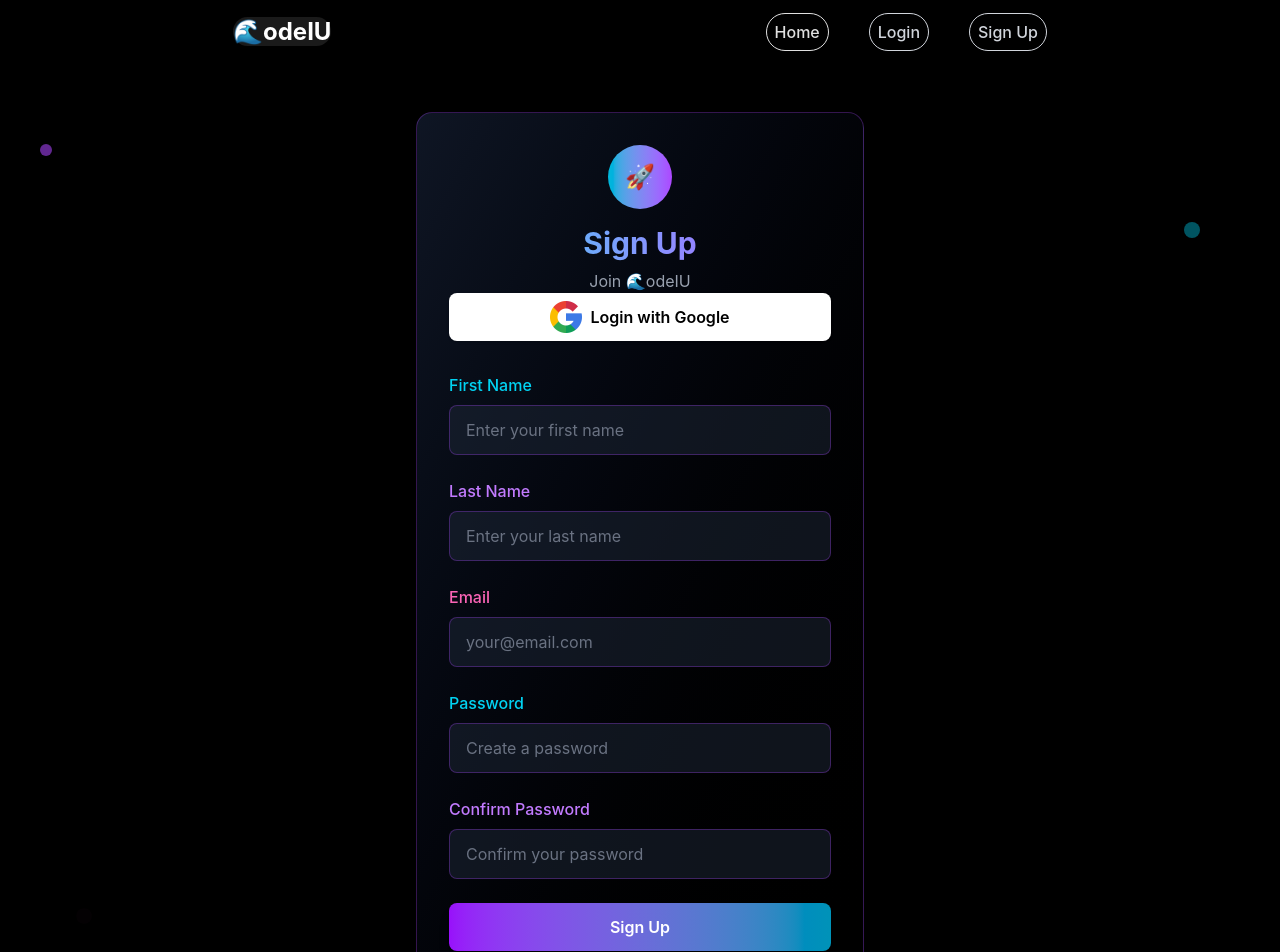
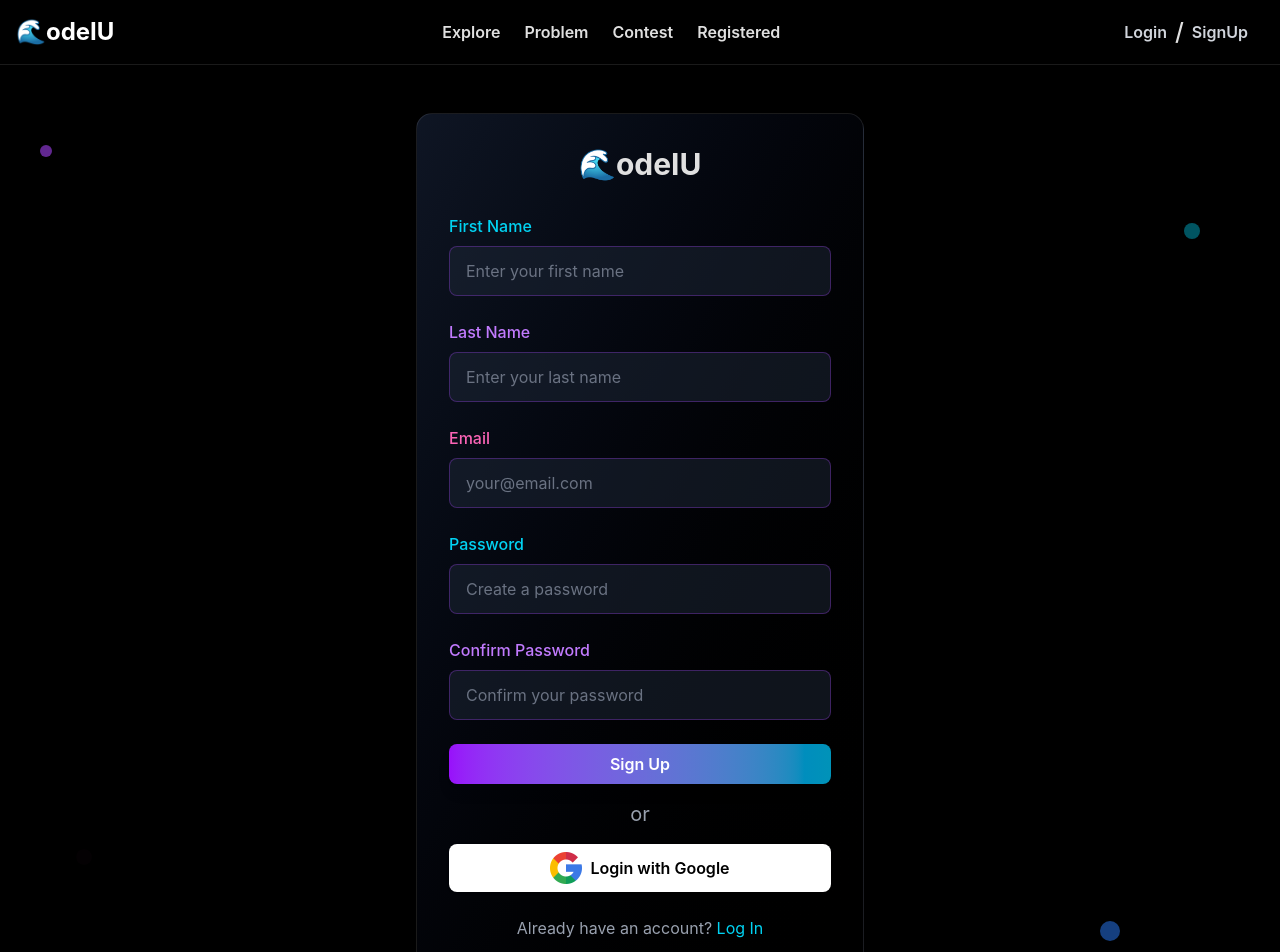
Before and after one commit to blaackstring/codeiu, a Next.js app: page /signup in a window 1280 px wide. Shown: the top 952 px of the page. Built offline with nearby package versions, Linux system fonts and the light colour scheme.

Commit message:
upated landing page , login page , signup page and header

```diff
--- a/src/app/components/Header.jsx
+++ b/src/app/components/Header.jsx
@@ -1,42 +1,66 @@
 'use client'
 
 import Link from 'next/link'
+import { useState } from 'react'
+
 
 export default function Header() {
+
+  const [isLoggedIn , setisLoggedIn] = useState(true);
+
   return (
-    <header className="bg-black/10 backdrop-blur-md shadow-lg p-4 flex justify-center items-center sticky top-0 z-50 ">
+    <header className=" backdrop-blur-md shadow-lg p-2   flex justify-between items-center sticky top-0 z-50 border-b border-white/10  ">
 
-      <div className="w-full  flex justify-around items-center">
+      <div className=" flex justify-between w-full px-2  items-center">
         <div>
-            <Link href="/" className="text-2xl font-bold text-white bg-gradient-to-r rounded-2xl bg-white/10 hover:text-purple-400 bg-transparent transition-all  duration-300">
+            <Link href="/" className="text-2xl font-bold text-white bg-gradient-to-r rounded-2xl  hover:text-purple-400 bg-transparent transition-all  duration-300">
             🌊odeIU
           </Link>
         </div>
-        <div className="">
+
+        {isLoggedIn && (
+          <div>
+          <ul className="flex justify-center items-center gap-6 font-semibold cursor-pointer">
+            <li className='hover:text-white font-semibold transition-colors relative group'>
+              Explore
+              <span className="absolute -bottom-1 left-0 w-0 h-0.5 bg-gradient-to-r  from-white to-gray-200 group-hover:w-full transition-all duration-300"></span>
+            </li>
+            <li className='hover:text-white font-semibold transition-colors relative group'>
+              Problem
+              <span className="absolute -bottom-1 left-0 w-0 h-0.5 bg-gradient-to-r  from-white to-gray-200 group-hover:w-full transition-all duration-300"></span>
+            </li>
+            <li className='hover:text-white font-semibold transition-colors relative group'>
+              Contest
+              <span className="absolute -bottom-1 left-0 w-0 h-0.5 bg-gradient-to-r  from-white to-gray-200 group-hover:w-full transition-all duration-300"></span>
+            </li>
+            <li className='hover:text-white font-semibold transition-colors relative group'>
+              Registered
+              <span className="absolute -bottom-1 left-0 w-0 h-0.5 bg-gradient-to-r  from-white to-gray-200 group-hover:w-full transition-all duration-300"></span>
+            </li>
+          </ul>
+        </div>
+        )}
+
+        <div className=" flex  px-4 py-2 rounded-full">
 
           <nav className="hidden md:block">
-            <ul className="flex space-x-10">
-              <li>
-                <Link href="/" className=" hover:text-cyan-400 bg-transparent border-1 p-2 rounded-4xl font-medium transition-colors relative group">
-                  Home
-                  <span className="absolute -bottom-1 left-0 w-0 h-0.5 bg-gradient-to-r from-cyan-400 to-purple-500 group-hover:w-full transition-all duration-300"></span>
-                </Link>
-              </li>
-              <li>
-                <Link href="/login" className="text-gray-300 hover:text-purple-400 border-1  p-2 rounded-4xl font-medium transition-colors relative group">
+            <ul className="flex justify-center items-center gap-2 font-semibold cursor-pointer">
+              <li className=''>
+                <Link href="/login" className="text-gray-300 hover:text-purple-400 gap-2  transition-colors relative group">
                   Login
                   <span className="absolute -bottom-1 left-0 w-0 h-0.5 bg-gradient-to-r  from-purple-400 to-pink-500 group-hover:w-full transition-all duration-300"></span>
                 </Link>
               </li>
-              <li>
-                <Link href="/signup" className="text-gray-300 border-1 p-2 rounded-4xl hover:text-cyan-400 font-medium transition-colors relative group">
-                  Sign Up
+              <p className='text-2xl font-medium'>/</p>
+              <li className=''>
+                <Link href="/signup" className="text-gray-300  hover:text-cyan-400  transition-colors relative group">
+                  SignUp
                   <span className="absolute -bottom-1 left-0 w-0 h-0.5 bg-gradient-to-t from-cyan-400 to-blue-500 group-hover:w-full transition-all duration-300"></span>
                 </Link>
               </li>
             </ul>
           </nav>
-
+        </div>
           {/* Mobile menu button */}
           <div className="md:hidden">
             <button className="text-cyan-400 hover:text-purple-400 focus:outline-none transition-colors">
@@ -46,7 +70,6 @@ export default function Header() {
             </button>
           </div>
         </div>
-      </div>
     </header>
   )
 }
--- a/src/app/globals.css
+++ b/src/app/globals.css
@@ -18,7 +18,6 @@
 
 body {
   background: var(--background);
-  background-image:url(../../public/Bg.png) ;
   background-position: center;
   background-repeat: no-repeat;
   color: var(--foreground);
--- a/src/app/login/page.jsx
+++ b/src/app/login/page.jsx
@@ -74,25 +74,16 @@ export default function Login() {
         <div className="absolute bottom-40 left-20 w-2 h-2 bg-pink-400 rounded-full opacity-70 animate-ping"></div>
       </div>
 
-      <div className="relative z-10 max-w-md mx-auto bg-gradient-to-br from-gray-900/90 to-black/90 p-8 rounded-2xl shadow-2xl border border-purple-500/30 backdrop-blur-sm">
+      <div className="relative z-10 max-w-md mx-auto bg-gradient-to-br from-gray-900/90 to-black/90 p-8 rounded-2xl shadow-2xl border border-white/10 backdrop-blur-sm">
         <div className="text-center mb-8">
           <div className="mx-auto mb-4 bg-gradient-to-r rounded-full flex items-center justify-center">
-            <h1 className="text-4xl ">🌊odeIU</h1>
+            <h1 className="text-3xl font-bold ">🌊odeIU</h1>
           </div>
-          <button
-            type="button"
-            onClick={handleGoogleLogin}
-            className="w-full mb-6 cursor-pointer bg-white text-black py-2 rounded-lg font-semibold flex items-center justify-center gap-2 shadow hover:bg-gray-100 transition"
-          >
-        <Image src="/google.png" alt="Google" className="w-8 bg-white h-8" width={20} height={20} />
-           Login with Google
-          </button>
-          <h2 className="text-3xl font-bold text-transparent bg-gradient-to-r from-cyan-400 to-purple-500 bg-clip-text"></h2>
-          <p className="text-gray-400 mt-2 text-2xl">Login</p>
+
         </div>
         <form onSubmit={handleSubmit}>
           <div className="mb-6">
-            <label htmlFor="email" className="block mb-2 text-cyan-400 font-medium">IU Email</label>
+            <label htmlFor="email" className="block mb-2 text-cyan-400 font-medium">Email</label>
             <input
               type="email"
               id="email"
@@ -100,7 +91,7 @@ export default function Login() {
               value={formData.email}
               onChange={handleChange}
               placeholder="neural@quantum.net"
-              className="w-full px-4 py-3 bg-gray-800/50 border border-purple-500/30 rounded-lg text-white placeholder-gray-500 focus:outline-none focus:ring-2 focus:ring-cyan-400 focus:border-transparent transition-all"
+              className="w-full px-4 py-3 bg-gray-800/50 border border-white/10 rounded-lg text-white placeholder-gray-500 focus:outline-none focus:ring-2 focus:ring-cyan-400 focus:border-transparent transition-all"
             />
             {errors.email && <div className="text-red-500 text-sm mt-2">{errors.email}</div>}
           </div>
@@ -114,18 +105,30 @@ export default function Login() {
               value={formData.password}
               onChange={handleChange}
               placeholder="••••••••"
-              className="w-full px-4 py-3 bg-gray-800/50 border border-purple-500/30 rounded-lg text-white placeholder-gray-500 focus:outline-none focus:ring-2 focus:ring-purple-400 focus:border-transparent transition-all"
+              className="w-full px-4 py-3 bg-gray-800/50 border border-white/10 rounded-lg text-white placeholder-gray-500 focus:outline-none focus:ring-2 focus:ring-purple-400 focus:border-transparent transition-all"
             />
             {errors.password && <div className="text-red-500 text-sm mt-2">{errors.password}</div>}
           </div>
 
-          <button type="submit" className="w-full bg-gradient-to-r from-purple-600 to-cyan-600 hover:from-purple-500 hover:to-cyan-500 text-white py-3 rounded-lg font-semibold transition-all duration-300 transform hover:scale-105 shadow-lg hover:shadow-purple-500/25">
+
+          <button type="submit" className="w-full bg-gradient-to-r from-purple-600 to-cyan-600 hover:from-purple-500 hover:to-cyan-500 text-white py-2 rounded-lg font-semibold transition-all duration-300 transform hover:scale-105 shadow-lg hover:shadow-purple-500/25">
             Login
+          </button>
+
+
+          <p className=" flex items-center justify-center text-gray-400 p-4 text-xl">or</p>
+            <button
+            type="button"
+            onClick={handleGoogleLogin}
+            className="w-full mb-6 cursor-pointer bg-white text-black py-2 rounded-lg font-semibold flex items-center justify-center gap-2 shadow  transition"
+          >
+        <Image src="/google.png" alt="Google" className="w-7 bg-white h-7" width={10} height={10} />
+           Login with Google
           </button>
         </form>
 
         <div className="text-center mt-6 text-gray-400">
-          New to the 🌊odeIU realm? <Link href="/signup" className="text-cyan-400 hover:text-purple-400 transition-colors">Initialize Neural Profile</Link>
+          Don't have an account? <Link href="/signup" className=" text-cyan-400 hover:text-purple-400 transition-colors">SignUp</Link>
         </div>
       </div>
     </div>
--- a/src/app/page.js
+++ b/src/app/page.jsx
@@ -3,7 +3,7 @@ export default function Home() {
     <div className="min-h-screen flex  flex-col justify-center items-center bg-black">
       <div className="w-full max-w-4xl relative">
         <div className="hero-image-container w-full">
-          <img src="./image3.png" alt="AI robots building an infinity symbol" className="w-full h-auto" />
+          <img src="./image3.png" alt="AI robots building an infinity symbol" className="w-screen h-auto" />
         </div>
         <div className="absolute top-0 left-0 w-full h-full flex flex-col items-center z-10 p-4 sm:pb-32">
           <h1
--- a/src/app/signup/page.jsx
+++ b/src/app/signup/page.jsx
@@ -1,72 +1,72 @@
-'use client'
+"use client";
 
-import { useState } from 'react'
-import Link from 'next/link'
-import Image from 'next/image'
+import { useState } from "react";
+import Link from "next/link";
+import Image from "next/image";
 
 export default function Signup() {
   const [formData, setFormData] = useState({
-    firstName: '',
-    email: '',
-    password: '',
-    confirmPassword: ''
-  })
-  const [errors, setErrors] = useState({})
+    firstName: "",
+    email: "",
+    password: "",
+    confirmPassword: "",
+  });
+  const [errors, setErrors] = useState({});
 
   const handleChange = (e) => {
-    const { name, value } = e.target
-    setFormData(prev => ({
+    const { name, value } = e.target;
+    setFormData((prev) => ({
       ...prev,
-      [name]: value
-    }))
+      [name]: value,
+    }));
     if (errors[name]) {
-      setErrors(prev => ({
+      setErrors((prev) => ({
         ...prev,
-        [name]: ''
-      }))
+        [name]: "",
+      }));
     }
-  }
+  };
 
   const validateForm = () => {
-    const newErrors = {}
+    const newErrors = {};
 
     if (!formData.firstName.trim()) {
-      newErrors.firstName = 'First name is required'
+      newErrors.firstName = "First name is required";
     }
 
     if (!formData.lastName.trim()) {
-      newErrors.lastName = 'Last name is required'
+      newErrors.lastName = "Last name is required";
     }
 
     if (!formData.email) {
-      newErrors.email = 'Email is required'
+      newErrors.email = "Email is required";
     } else if (!/\S+@\S+\.\S+/.test(formData.email)) {
-      newErrors.email = 'Email is invalid'
+      newErrors.email = "Email is invalid";
     }
 
     if (!formData.password) {
-      newErrors.password = 'Password is required'
+      newErrors.password = "Password is required";
     } else if (formData.password.length < 6) {
-      newErrors.password = 'Password must be at least 6 characters'
+      newErrors.password = "Password must be at least 6 characters";
     }
 
     if (!formData.confirmPassword) {
-      newErrors.confirmPassword = 'Please confirm your password'
+      newErrors.confirmPassword = "Please confirm your password";
     } else if (formData.password !== formData.confirmPassword) {
-      newErrors.confirmPassword = 'Passwords do not match'
+      newErrors.confirmPassword = "Passwords do not match";
     }
 
-    setErrors(newErrors)
-    return Object.keys(newErrors).length === 0
-  }
+    setErrors(newErrors);
+    return Object.keys(newErrors).length === 0;
+  };
 
   const handleSubmit = (e) => {
-    e.preventDefault()
+    e.preventDefault();
     if (validateForm()) {
-      console.log('Signup data:', formData)
-      alert('Account created successfully! (This is just a demo)')
+      console.log("Signup data:", formData);
+      alert("Account created successfully! (This is just a demo)");
     }
-  }
+  };
 
   return (
     <div className="min-h-screen bg-black relative overflow-hidden py-12">
@@ -78,25 +78,20 @@ export default function Signup() {
         <div className="absolute bottom-20 right-40 w-5 h-5 bg-blue-500 rounded-full opacity-50 animate-pulse"></div>
       </div>
 
-      <div className="relative z-10 max-w-md mx-auto bg-gradient-to-br from-gray-900/90 to-black/90 p-8 rounded-2xl shadow-2xl border border-purple-500/30 backdrop-blur-sm">
+      <div className="relative z-10 max-w-md mx-auto bg-gradient-to-br from-gray-900/90 to-black/90 p-8 rounded-2xl shadow-2xl border border-white/10 backdrop-blur-sm">
         <div className="text-center mb-8">
-          <div className="w-16 h-16 mx-auto mb-4 bg-gradient-to-r from-cyan-500 to-purple-500 rounded-full flex items-center justify-center">
-            <span className="text-2xl">🚀</span>
+          <div className="mx-auto mb-4 bg-gradient-to-r rounded-full flex items-center justify-center">
+            <h1 className="text-3xl font-bold ">🌊odeIU</h1>
           </div>
-          <h2 className="text-3xl font-bold text-transparent bg-gradient-to-r from-cyan-400 to-purple-500 bg-clip-text">Sign Up</h2>
-          <p className="text-gray-400 mt-2">Join  🌊odeIU</p>
-               <button
-                      type="button"
-
-                      className="w-full mb-6 cursor-pointer bg-white text-black py-2 rounded-lg font-semibold flex items-center justify-center gap-2 shadow hover:bg-gray-100 transition"
-                    >
-                  <Image src="/google.png" alt="Google" className="w-8 bg-white h-8" width={20} height={20} />
-                     Login with Google
-                    </button>
         </div>
         <form onSubmit={handleSubmit}>
           <div className="mb-6">
-            <label htmlFor="firstName" className="block mb-2 text-cyan-400 font-medium">First Name</label>
+            <label
+              htmlFor="firstName"
+              className="block mb-2 text-cyan-400 font-medium"
+            >
+              First Name
+            </label>
             <input
               type="text"
               id="firstName"
@@ -106,11 +101,20 @@ export default function Signup() {
               placeholder="Enter your first name"
               className="w-full px-4 py-3 bg-gray-800/50 border border-purple-500/30 rounded-lg text-white placeholder-gray-500 focus:outline-none focus:ring-2 focus:ring-cyan-400 focus:border-transparent transition-all"
             />
-            {errors.firstName && <div className="text-red-500 text-sm mt-2">{errors.firstName}</div>}
+            {errors.firstName && (
+              <div className="text-red-500 text-sm mt-2">
+                {errors.firstName}
+              </div>
+            )}
           </div>
 
           <div className="mb-6">
-            <label htmlFor="lastName" className="block mb-2 text-purple-400 font-medium">Last Name</label>
+            <label
+              htmlFor="lastName"
+              className="block mb-2 text-purple-400 font-medium"
+            >
+              Last Name
+            </label>
             <input
               type="text"
               id="lastName"
@@ -120,11 +124,18 @@ export default function Signup() {
               placeholder="Enter your last name"
               className="w-full px-4 py-3 bg-gray-800/50 border border-purple-500/30 rounded-lg text-white placeholder-gray-500 focus:outline-none focus:ring-2 focus:ring-purple-400 focus:border-transparent transition-all"
             />
-            {errors.lastName && <div className="text-red-500 text-sm mt-2">{errors.lastName}</div>}
+            {errors.lastName && (
+              <div className="text-red-500 text-sm mt-2">{errors.lastName}</div>
+            )}
           </div>
 
           <div className="mb-6">
-            <label htmlFor="email" className="block mb-2 text-pink-400 font-medium">Email</label>
+            <label
+              htmlFor="email"
+              className="block mb-2 text-pink-400 font-medium"
+            >
+              Email
+            </label>
             <input
               type="email"
               id="email"
@@ -134,11 +145,18 @@ export default function Signup() {
               placeholder="your@email.com"
               className="w-full px-4 py-3 bg-gray-800/50 border border-purple-500/30 rounded-lg text-white placeholder-gray-500 focus:outline-none focus:ring-2 focus:ring-pink-400 focus:border-transparent transition-all"
             />
-            {errors.email && <div className="text-red-500 text-sm mt-2">{errors.email}</div>}
+            {errors.email && (
+              <div className="text-red-500 text-sm mt-2">{errors.email}</div>
+            )}
           </div>
 
           <div className="mb-6">
-            <label htmlFor="password" className="block mb-2 text-cyan-400 font-medium">Password</label>
+            <label
+              htmlFor="password"
+              className="block mb-2 text-cyan-400 font-medium"
+            >
+              Password
+            </label>
             <input
               type="password"
               id="password"
@@ -148,11 +166,18 @@ export default function Signup() {
               placeholder="Create a password"
               className="w-full px-4 py-3 bg-gray-800/50 border border-purple-500/30 rounded-lg text-white placeholder-gray-500 focus:outline-none focus:ring-2 focus:ring-cyan-400 focus:border-transparent transition-all"
             />
-            {errors.password && <div className="text-red-500 text-sm mt-2">{errors.password}</div>}
+            {errors.password && (
+              <div className="text-red-500 text-sm mt-2">{errors.password}</div>
+            )}
           </div>
 
           <div className="mb-6">
-            <label htmlFor="confirmPassword" className="block mb-2 text-purple-400 font-medium">Confirm Password</label>
+            <label
+              htmlFor="confirmPassword"
+              className="block mb-2 text-purple-400 font-medium"
+            >
+              Confirm Password
+            </label>
             <input
               type="password"
               id="confirmPassword"
@@ -162,18 +187,45 @@ export default function Signup() {
               placeholder="Confirm your password"
               className="w-full px-4 py-3 bg-gray-800/50 border border-purple-500/30 rounded-lg text-white placeholder-gray-500 focus:outline-none focus:ring-2 focus:ring-purple-400 focus:border-transparent transition-all"
             />
-            {errors.confirmPassword && <div className="text-red-500 text-sm mt-2">{errors.confirmPassword}</div>}
+            {errors.confirmPassword && (
+              <div className="text-red-500 text-sm mt-2">
+                {errors.confirmPassword}
+              </div>
+            )}
           </div>
 
-          <button type="submit" className="w-full bg-gradient-to-r from-purple-600 to-cyan-600 hover:from-purple-500 hover:to-cyan-500 text-white py-3 rounded-lg font-semibold transition-all duration-300 transform hover:scale-105 shadow-lg hover:shadow-purple-500/25">
+          <button
+            type="submit"
+            className="w-full bg-gradient-to-r from-purple-600 to-cyan-600 hover:from-purple-500 hover:to-cyan-500 text-white py-2 rounded-lg font-semibold transition-all duration-300 transform hover:scale-105 shadow-lg hover:shadow-purple-500/25"
+          >
             Sign Up
           </button>
         </form>
+        <p className=" flex items-center justify-center text-gray-400 p-4 text-xl">or</p>
+        <button
+          type="button"
+          className="w-full mb-6 cursor-pointer bg-white text-black py-2 rounded-lg font-semibold flex items-center justify-center gap-2 shadow hover:bg-gray-100 transition"
+        >
+          <Image
+            src="/google.png"
+            alt="Google"
+            className="w-8 bg-white h-8"
+            width={20}
+            height={20}
+          />
+          Login with Google
+        </button>
 
         <div className="text-center mt-6 text-gray-400">
-          Already have an account? <Link href="/login" className="text-cyan-400 hover:text-purple-400 transition-colors">Log In</Link>
+          Already have an account?{" "}
+          <Link
+            href="/login"
+            className="text-cyan-400 hover:text-purple-400 transition-colors"
+          >
+            Log In
+          </Link>
         </div>
       </div>
     </div>
-  )
+  );
 }
```
Also changed, not shown: src/app/components/Footer.jsx (+4 -4 lines), src/app/layout.jsx (renamed from src/app/layout.js).
